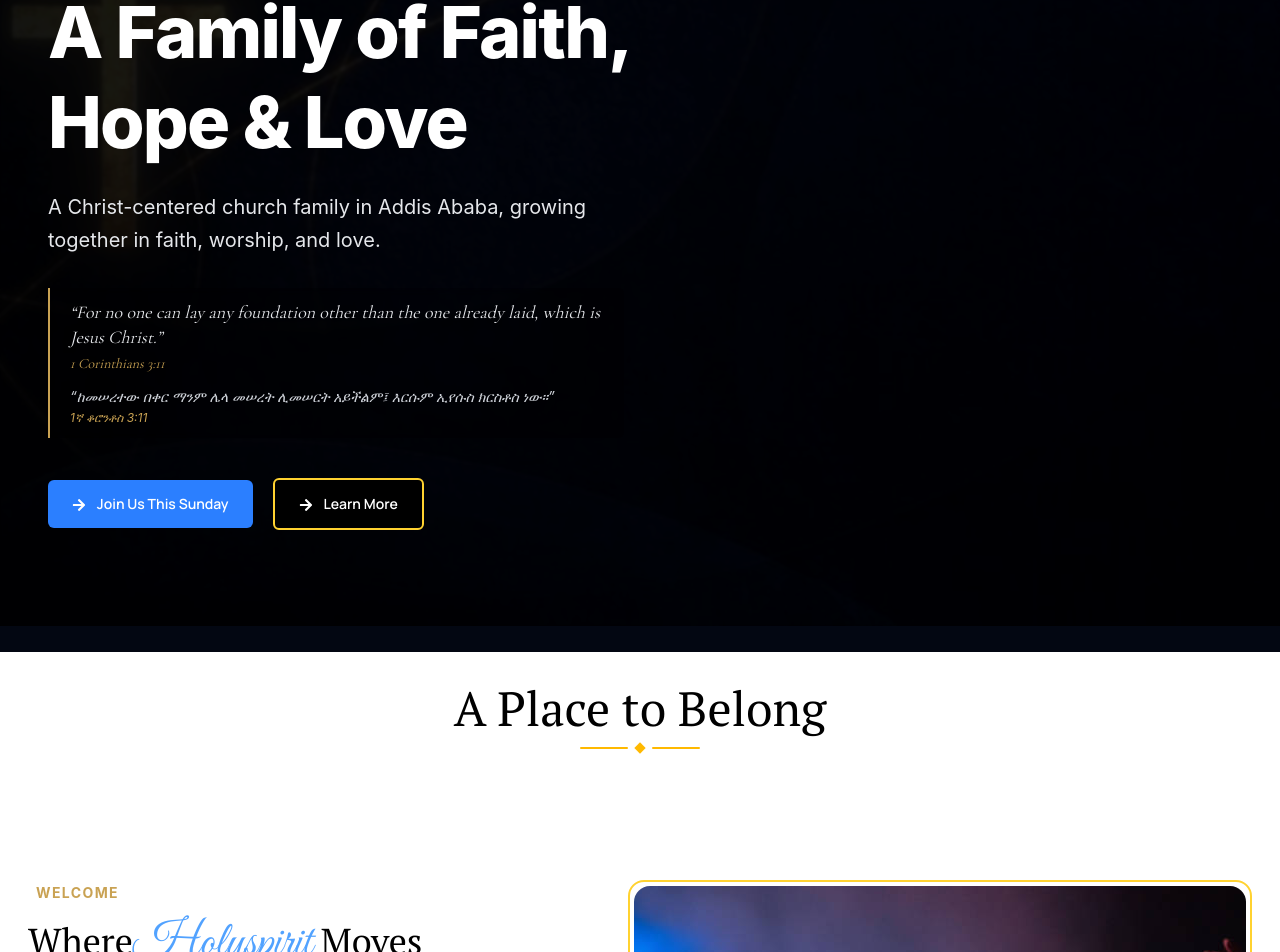
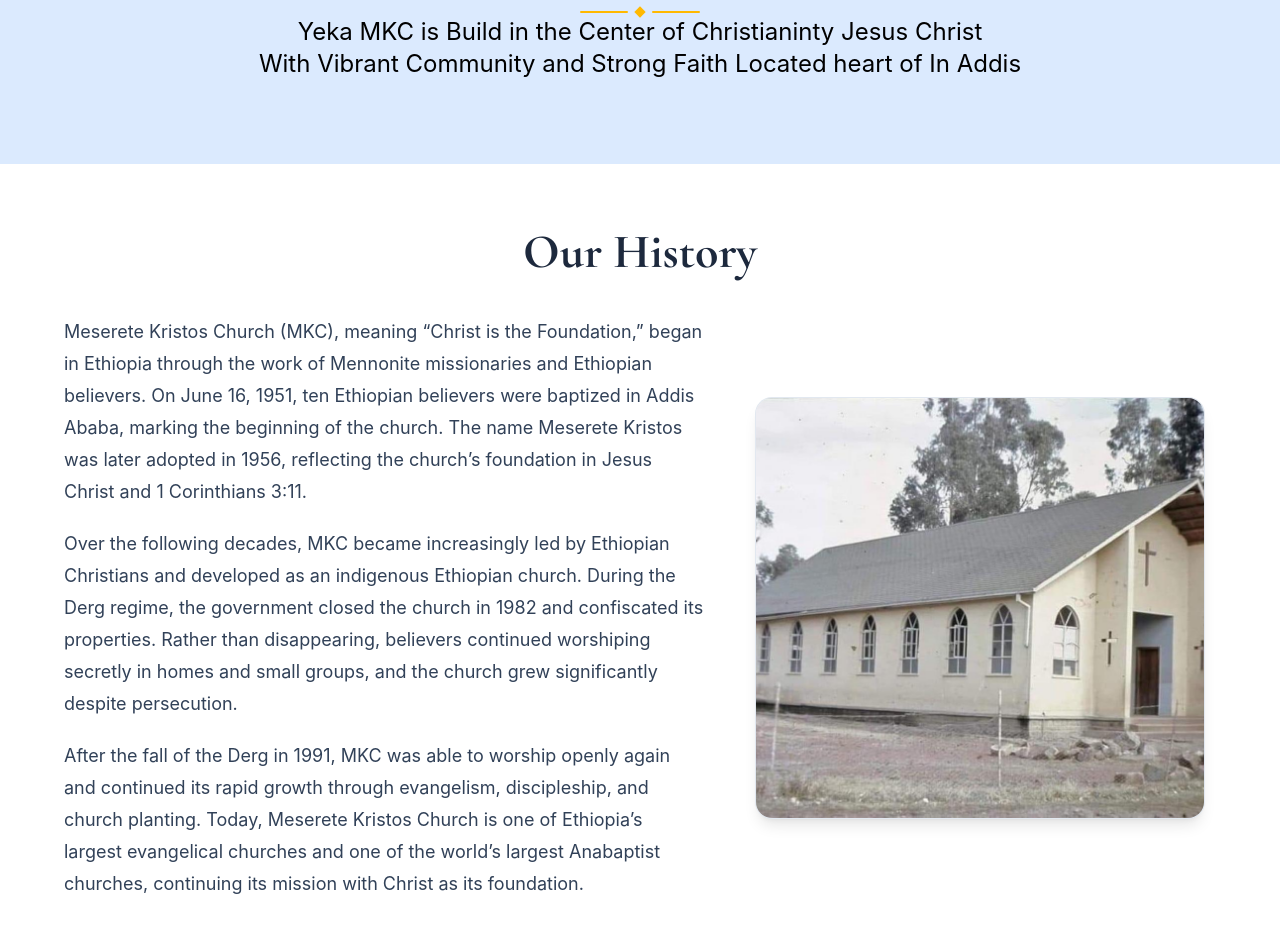
Before and after one commit to Paulos-g/Yeka-MKC, a React (Vite) app: page /about in a window 1280 px wide. Shown: the part 148-1100 px from the top of the page. Built offline with nearby package versions, Linux system fonts and the light colour scheme.

Commit message:
Initialize About Page

```diff
--- a/src/Components/Body.tsx
+++ b/src/Components/Body.tsx
@@ -47,7 +47,7 @@ function BOdy() {
         A Place to Belong
       </h2>
       <HeadingUnderline />
-      <div className="mt-32 flex mb-32 justify-around">
+      <div className="mt-32 flex mb-32 justify-around flex-wrap gap-6">
         <div className="">
           <SmallText text="WELCOME" />
           <h2 className="text-4xl font-pt-serif ">
@@ -81,7 +81,7 @@ function BOdy() {
       </h2>
       <HeadingUnderline />{" "}
       <div
-        className="flex justify-around mt-8
+        className="flex  flex-wrap justify-around mt-8 gap-6
         "
       >
         {churchData.map((church, id) => (
--- /dev/null
+++ b/src/Components/Histories.tsx
@@ -0,0 +1,56 @@
+import MKC from "../assets/image.png";
+
+function History() {
+  return (
+    <section className="px-4 py-16 md:px-8 lg:px-12">
+      <div className="mx-auto max-w-6xl">
+        <h2 className="font-cormorant text-4xl font-bold text-center text-slate-800 md:text-5xl">
+          Our History
+        </h2>
+
+        <div className="mt-10 grid items-center gap-8 md:gap-10 lg:grid-cols-[1.15fr_0.85fr]">
+          <div className="order-2 lg:order-1">
+            <p className="text-base leading-8 text-slate-700 md:text-lg">
+              Meserete Kristos Church (MKC), meaning “Christ is the Foundation,”
+              began in Ethiopia through the work of Mennonite missionaries and
+              Ethiopian believers. On June 16, 1951, ten Ethiopian believers
+              were baptized in Addis Ababa, marking the beginning of the church.
+              The name Meserete Kristos was later adopted in 1956, reflecting
+              the church’s foundation in Jesus Christ and 1 Corinthians 3:11.
+            </p>
+
+            <p className="mt-5 text-base leading-8 text-slate-700 md:text-lg">
+              Over the following decades, MKC became increasingly led by
+              Ethiopian Christians and developed as an indigenous Ethiopian
+              church. During the Derg regime, the government closed the church
+              in 1982 and confiscated its properties. Rather than disappearing,
+              believers continued worshiping secretly in homes and small groups,
+              and the church grew significantly despite persecution.
+            </p>
+
+            <p className="mt-5 text-base leading-8 text-slate-700 md:text-lg">
+              After the fall of the Derg in 1991, MKC was able to worship openly
+              again and continued its rapid growth through evangelism,
+              discipleship, and church planting. Today, Meserete Kristos Church
+              is one of Ethiopia’s largest evangelical churches and one of the
+              world’s largest Anabaptist churches, continuing its mission with
+              Christ as its foundation.
+            </p>
+          </div>
+
+          <div className="order-1 flex justify-center lg:order-2">
+            <div className="w-full max-w-md overflow-hidden rounded-2xl shadow-lg ring-1 ring-slate-200 bg-slate-100">
+              <img
+                className="h-[300px] w-full object-cover sm:h-[360px] lg:h-[420px]"
+                src={MKC}
+                alt="Meserete Kristos Church history"
+              />
+            </div>
+          </div>
+        </div>
+      </div>
+    </section>
+  );
+}
+
+export default History;
--- a/src/Components/Navbar.tsx
+++ b/src/Components/Navbar.tsx
@@ -21,7 +21,7 @@ function Nav() {
 
         <nav className="hidden md:flex items-center gap-8">
           <Link
-            to="/"
+            to="/Home"
             className="font-manrope text-sm font-semibold text-gray-900 relative py-1 after:content-[''] after:absolute after:bottom-0 after:left-0 after:w-full after:h-[2px] after:bg-[#C9A253]"
           >
             Home
--- /dev/null
+++ b/src/Pages/About.tsx
@@ -0,0 +1,25 @@
+import Nav from "../Components/Navbar";
+import Footer from "../Components/Footer";
+import HeadingUnderline from "../Components/HeadingLine";
+import History from "../Components/Histories";
+function About() {
+  return (
+    <>
+      <Nav />
+      <div className="bg-blue-100 w-screen h-78">
+        <h1 className="text-5xl font-cormorant pt-24 text-center font-bold">
+          About <span className="text-blue-400"> Yeka MKC</span>
+        </h1>
+        <HeadingUnderline />
+        <p className="text-center text-2xl">
+          Yeka MKC is Build in the Center of Christianinty Jesus Christ <br />{" "}
+          With Vibrant Community and Strong Faith Located heart of In Addis
+        </p>
+      </div>
+      <History />
+
+      <Footer />
+    </>
+  );
+}
+export default About;
--- a/src/index.css
+++ b/src/index.css
@@ -12,3 +12,8 @@
   --font-jost: "Jost", sans-serif;
   --font-great-vibes: "Great Vibes", cursive;
 }
+@layer base {
+  html {
+    scroll-behavior: smooth;
+  }
+}
--- a/src/main.tsx
+++ b/src/main.tsx
@@ -2,14 +2,19 @@ import { StrictMode } from "react";
 import { createRoot } from "react-dom/client";
 import "./index.css";
 import App from "./App.tsx";
-import { BrowserRouter } from "react-router-dom";
+import About from "./Pages/About.tsx";
+import { BrowserRouter, Route, Routes } from "react-router-dom";
 
 createRoot(document.getElementById("root")!).render(
-  <BrowserRouter>
-    {" "}
-    <StrictMode>
-      <App />
-    </StrictMode>
+  <StrictMode>
+    <BrowserRouter>
+      <Routes>
+        <Route path="/" element={<App />} />
+
+        <Route path="/Home" element={<App />} />
+        <Route path="/about" element={<About />} />
+      </Routes>
+    </BrowserRouter>
     ,
-  </BrowserRouter>,
+  </StrictMode>,
 );
```
Also changed, not shown: src/assets/image.png (added).
